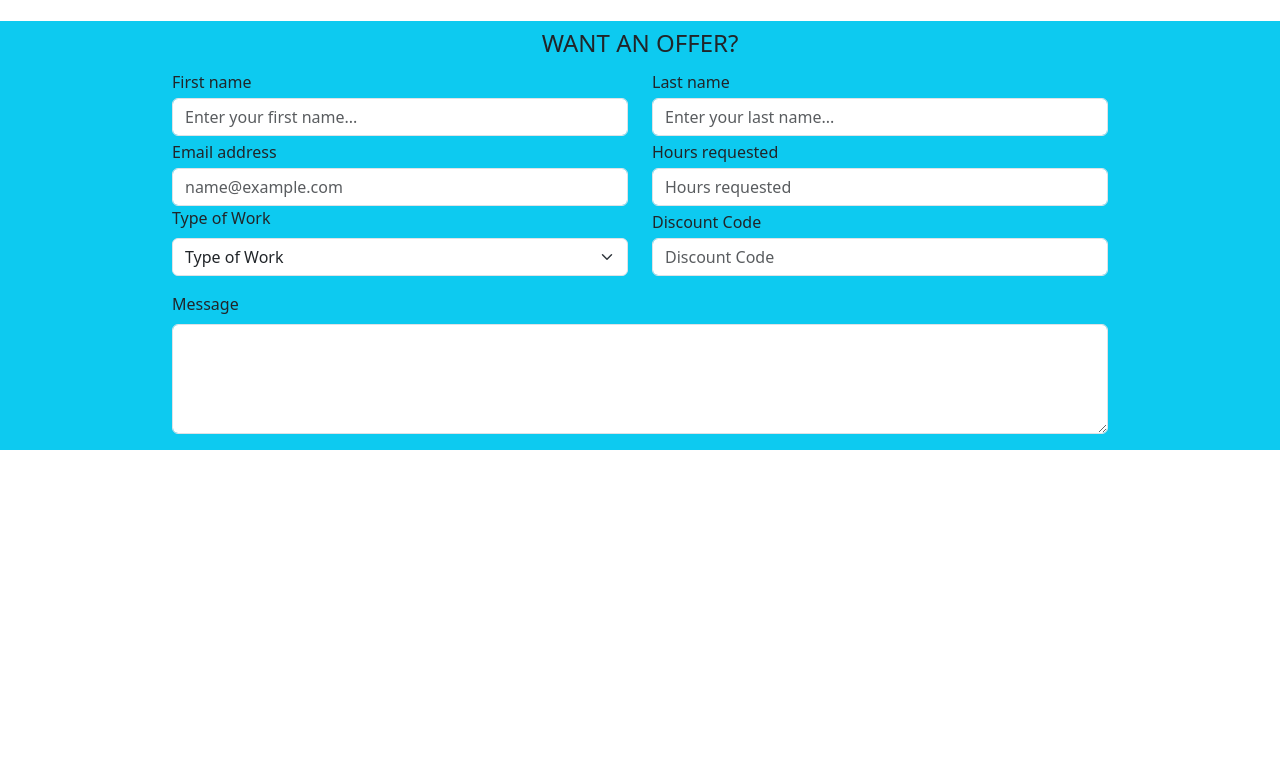
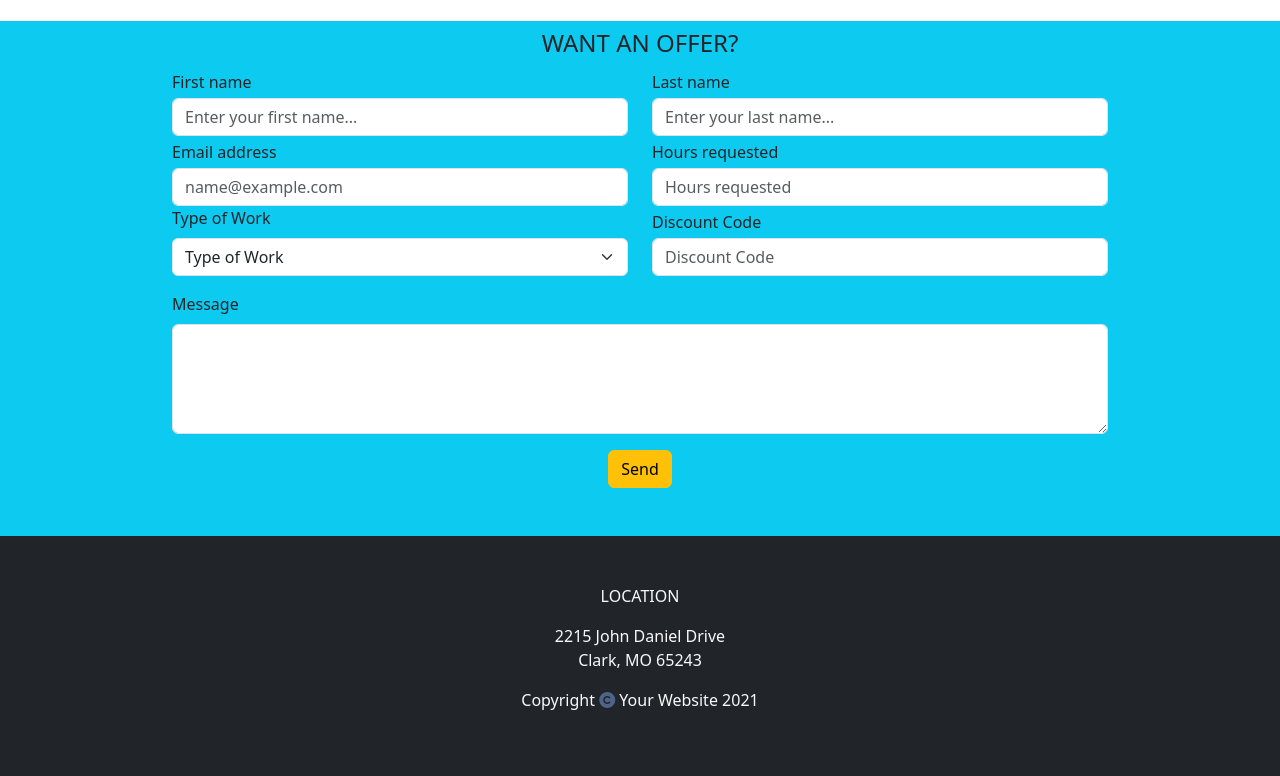
Before and after one commit to Damianopipitone/bootstrap-html-freelancer, a plain HTML site: page index.html in a window 1280 px wide. Shown: the part 1166-1942 px from the top of the page. Before the commit the page ends 1616 px from the top, so only its background shows below. Drawn offline with nearby package versions, Linux system fonts and the light colour scheme.

Commit message:
Portfolio

```diff
--- a/index.html
+++ b/index.html
@@ -6,6 +6,7 @@
     <title>Portfolio</title>
     <link href="https://cdn.jsdelivr.net/npm/bootstrap@5.3.0-alpha1/dist/css/bootstrap.min.css" rel="stylesheet" integrity="sha384-GLhlTQ8iRABdZLl6O3oVMWSktQOp6b7In1Zl3/Jr59b6EGGoI1aFkw7cmDA6j6gD" crossorigin="anonymous">
     <link href="./css/style.css" rel="stylesheet">
+    <script src="https://kit.fontawesome.com/94ce0edf19.js" crossorigin="anonymous"></script>
     </head>
   <body>
 
@@ -37,7 +38,7 @@
 
     </header>
 
-    <min>
+    <main>
 
         <div class="bg-info">
 
@@ -271,12 +272,48 @@
 
                 </div>
 
+                <div class="row text-center">
+
+                    <div class="col pb-5">
+
+                        <button type="button" class="btn btn-warning">Send</button>
+
+                    </div>
+
+                </div>
+
             </div>
 
         </div>
 
 
-    </min>
+    </main>
+
+    <footer>
+
+        <div class="bg-dark py-5">
+
+            <div class="container">
+
+                <div class="row text-center">
+
+                    <div class="col">
+
+                        <p class="text-light fw-light">LOCATION</p>
+                        <p class="text-light fw-lighter">2215 John Daniel Drive
+                            <br> Clark, MO 65243
+                        </p>
+                        <p class="text-light fw-light fs-6">Copyright <i class="fa-solid fa-copyright" style="color: #4d6389;"></i> Your Website 2021</p>
+
+                    </div>
+
+                </div>
+
+            </div>
+
+        </div>
+
+    </footer>
 
 
 
```
